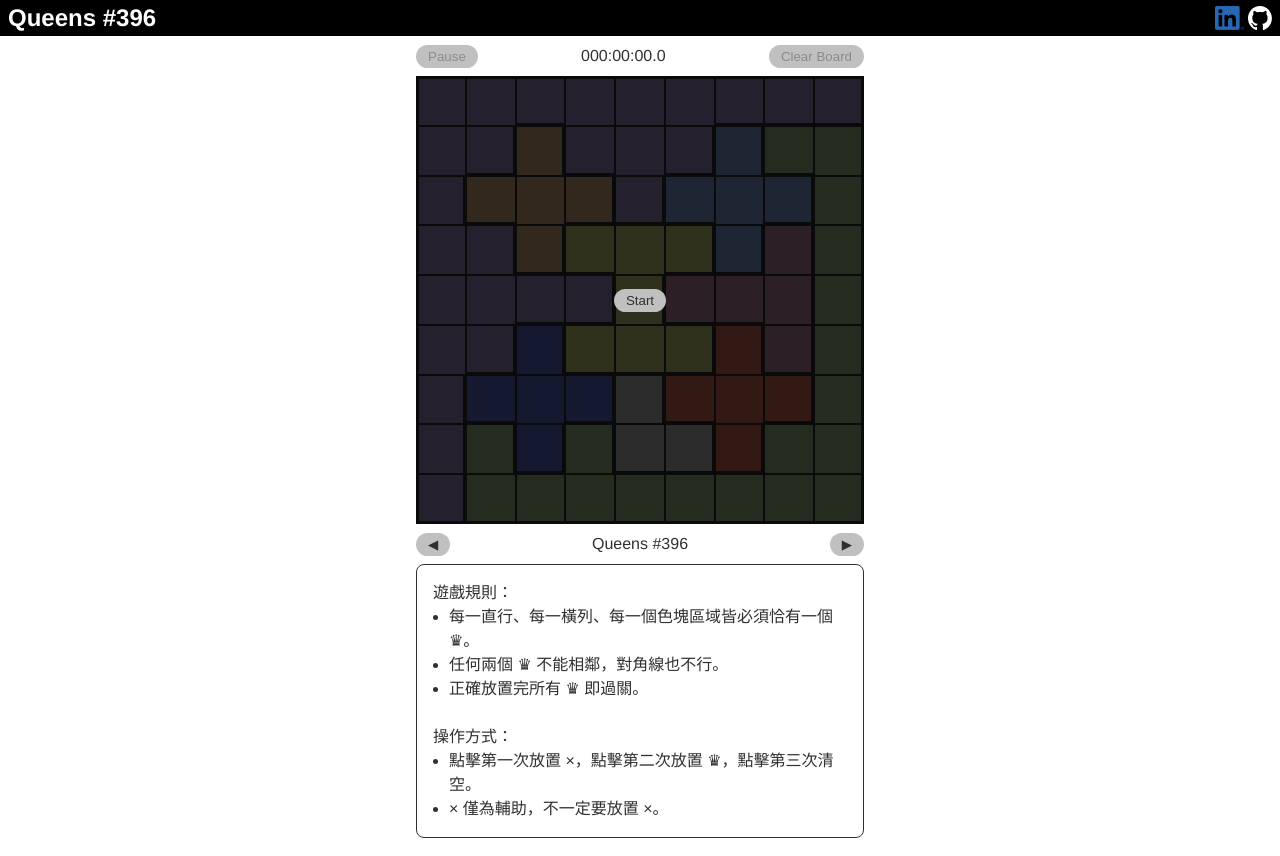
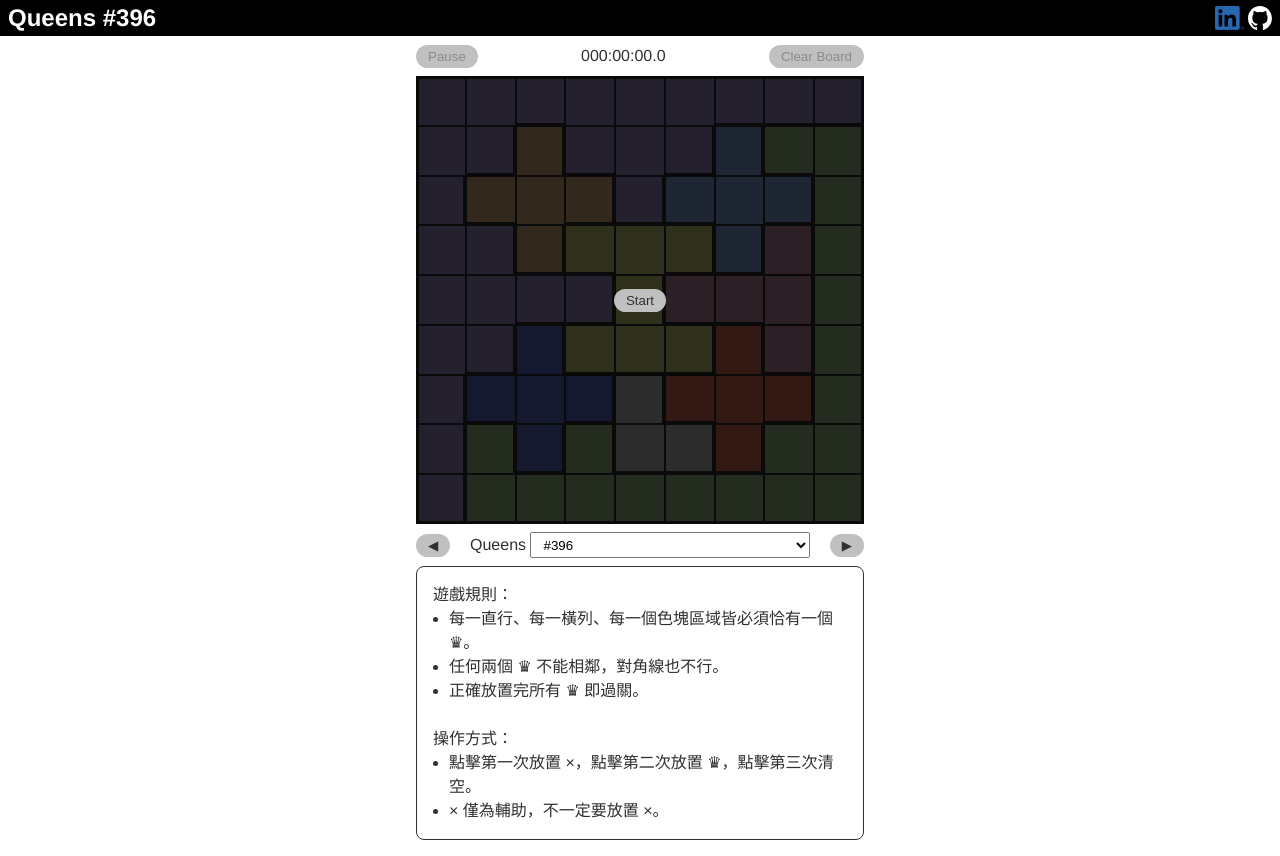
Before and after one commit to cx3576888/queens, a React (Vite) app: page / in a window 1280 px wide. Built offline with nearby package versions, Linux system fonts and the light colour scheme.

Commit message:
add PuzzleSelector.tsx

```diff
--- a/src/components/PuzzleControls.tsx
+++ b/src/components/PuzzleControls.tsx
@@ -1,30 +1,30 @@
 import type { RootState } from '../state/store';
 import { useDispatch, useSelector } from 'react-redux';
 import { setPuzzleNumber } from '../state/slices/gameSettingsSlice';
-import { useState } from 'react';
 import { getPuzzleNumbers } from '../utils/puzzleUtils';
 // import { getTestPuzzleNumbers } from '../utils/puzzleUtils';
+import PuzzleSelector from './PuzzleSelector';
 
 import styles from '../styles/PuzzleControls.module.css';
 
 const PuzzleControls: React.FC = () => {
   const puzzleNumbers = getPuzzleNumbers();
   // const puzzleNumbers = getTestPuzzleNumbers(); // testPuzzles for easier debug
-  const [puzzleNumberIndex, setPuzzleNumberIndex] = useState(0);
+  const { puzzleNumber } = useSelector((state: RootState) => state.gameSettings);
   const { status } = useSelector((state: RootState) => state.timer);
   const dispatch = useDispatch();
 
   const handleChangePuzzle = (nextOne: boolean) => {
     const plus = nextOne ? 1 : -1;
-    const newIndex = (puzzleNumberIndex + plus + puzzleNumbers.length) % puzzleNumbers.length;
-    setPuzzleNumberIndex(newIndex);
+    const index = puzzleNumbers.findIndex((num) => num === puzzleNumber);
+    const newIndex = (index + plus + puzzleNumbers.length) % puzzleNumbers.length;
     dispatch(setPuzzleNumber(puzzleNumbers[newIndex]!));
   };
 
   return (
     <div className={styles.puzzleControls}>
       <button disabled={status === 'loading'} onClick={() => handleChangePuzzle(false)}>◀</button>
-      Queens #{puzzleNumbers[puzzleNumberIndex]}
+      <PuzzleSelector />
       <button disabled={status === 'loading'} onClick={() => handleChangePuzzle(true)}>▶</button>
     </div>
   );
--- /dev/null
+++ b/src/components/PuzzleSelector.tsx
@@ -0,0 +1,35 @@
+import type { RootState } from '../state/store';
+import { useDispatch, useSelector } from 'react-redux';
+import { setPuzzleNumber } from '../state/slices/gameSettingsSlice';
+import { getPuzzleNumbers } from '../utils/puzzleUtils';
+
+import styles from '../styles/PuzzleSelector.module.css';
+
+const PuzzleSelector: React.FC = () => {
+  const puzzleNumbers = getPuzzleNumbers();
+  const { puzzleNumber } = useSelector((state: RootState) => state.gameSettings);
+  const dispatch = useDispatch();
+
+  const handleSelectPuzzle = (event: React.ChangeEvent<HTMLSelectElement>) => {
+    dispatch(setPuzzleNumber(+event.target.value));
+  };
+
+  return (
+    <div className={styles.puzzleSelector}>
+      <span>Queens </span>
+      <select
+        className={styles.dropdown}
+        value={puzzleNumber}
+        onChange={handleSelectPuzzle}
+      >
+        {puzzleNumbers.map((num) => (
+          <option key={num} value={num}>
+            #{num}
+          </option>
+        ))}
+      </select>
+    </div>
+  );
+};
+
+export default PuzzleSelector;
--- /dev/null
+++ b/src/styles/PuzzleSelector.module.css
@@ -0,0 +1,10 @@
+.puzzleSelector {
+  width: 100%;
+  text-align: center;
+}
+
+.dropdown {
+  width: calc(100% - 100px);
+  height: 26px;
+  padding-left: 8px;
+}
```
